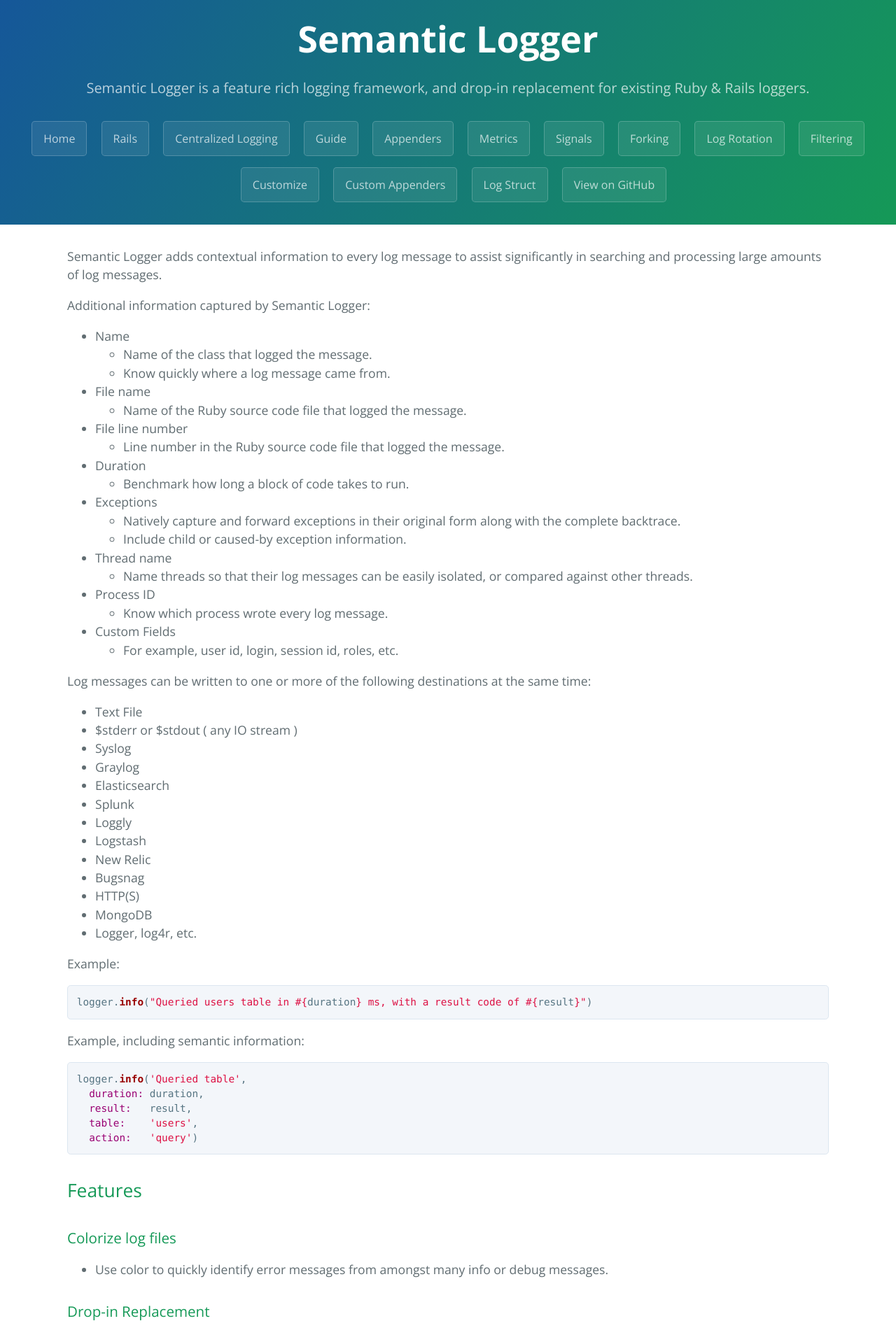
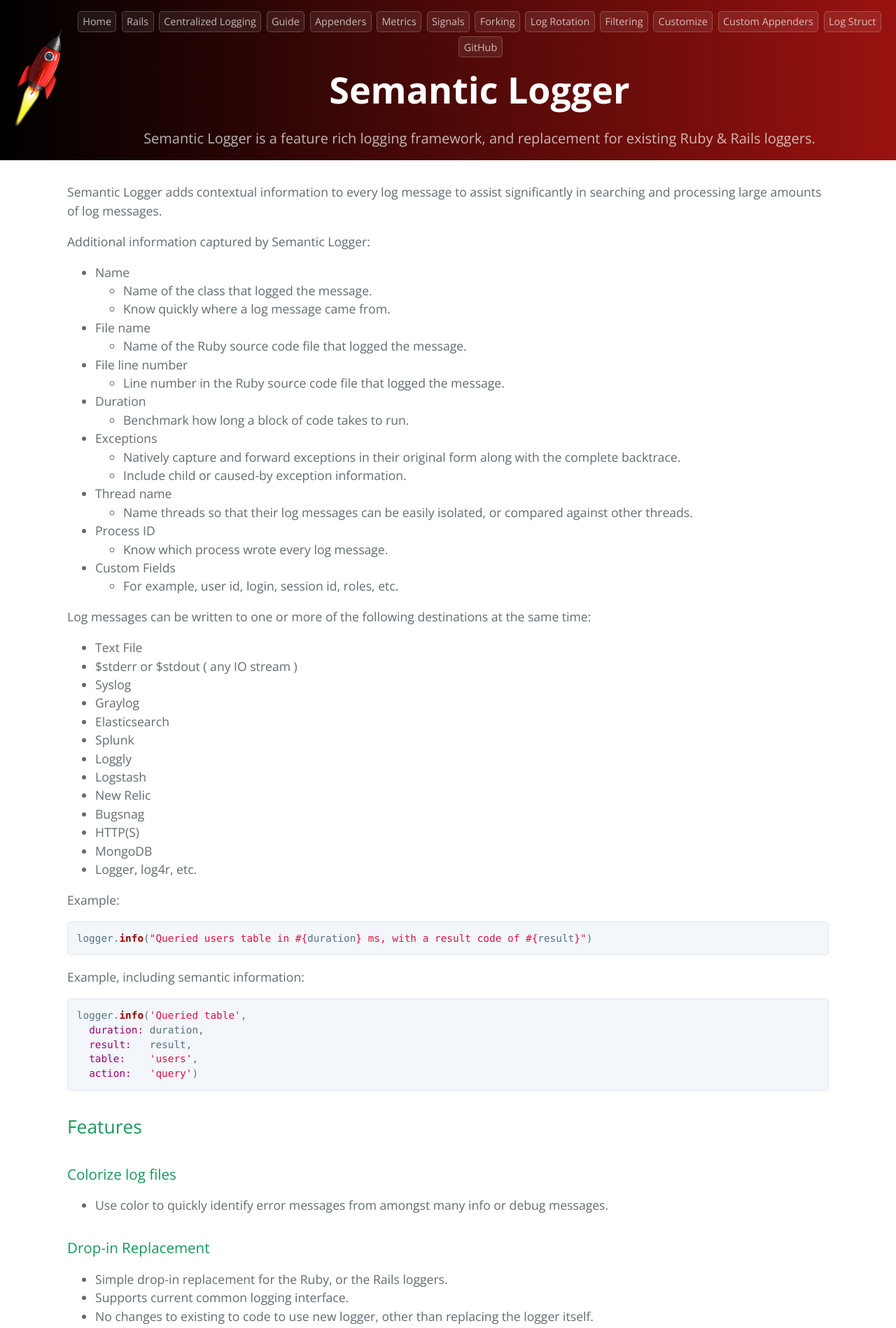
Before and after one commit to reidmorrison/semantic_logger, a Jekyll site: the page built from docs/index.md, in a window 1280 px wide. Shown: the top 1898 px of the page at 70% size. Built offline with Jekyll 4.4.1, drawn with Linux system fonts in a browser that asks for light colours.

Commit message:
Update docs theme

```diff
--- a/docs/_layouts/default.html
+++ b/docs/_layouts/default.html
@@ -15,9 +16,14 @@
 </head>
 <body>
 <section class="page-header">
-  <h1 class="project-name">Semantic Logger</h1>
-
-  <h2 class="project-tagline">Semantic Logger is a feature rich logging framework, and drop-in replacement for existing Ruby & Rails loggers.</h2>
+  <table style="width:100%">
+    <td>
+    <td>
+      <a href="http://rocketjob.io/">
+        <img src="images/rocket/rocket-icon-256.png" alt="Rocket Job" class="header-image">
+      </a>
+    </td>
+    <td>
       <a href="index.html" class="btn">Home</a>
       <a href="rails.html" class="btn">Rails</a>
       <a href="centralized_logging.html" class="btn">Centralized Logging</a>
@@ -31,7 +37,14 @@
       <a href="customize.html" class="btn">Customize</a>
       <a href="custom_appenders.html" class="btn">Custom Appenders</a>
       <a href="log_struct.html" class="btn">Log Struct</a>
-  <a href="https://github.com/rocketjob/semantic_logger" class="btn">View on GitHub</a>
+      <a href="https://github.com/rocketjob/semantic_logger" class="btn">GitHub</a>
+
+      <h1 class="project-name">Semantic Logger</h1>
+      <h2 class="project-tagline">Semantic Logger is a feature rich logging framework, and replacement for existing Ruby & Rails loggers.</h2>
+    </td>
+    </tr>
+  </table>
+
 </section>
 
 <section class="main-content">
--- a/docs/stylesheets/stylesheet.css
+++ b/docs/stylesheets/stylesheet.css
@@ -17,7 +17,7 @@ a {
 
 .btn {
   display: inline-block;
-  margin-bottom: 1rem;
+  margin-bottom: 0.4rem;
   color: rgba(255, 255, 255, 0.7);
   background-color: rgba(255, 255, 255, 0.08);
   border-color: rgba(255, 255, 255, 0.2);
@@ -26,7 +26,7 @@ a {
   border-radius: 0.3rem;
   transition: color 0.2s, background-color 0.2s, border-color 0.2s; }
   .btn + .btn {
-    margin-left: 1rem; }
+    margin-left: 0.2rem; }
 
 .btn:hover {
   color: rgba(255, 255, 255, 0.8);
@@ -36,28 +36,35 @@ a {
 
 @media screen and (min-width: 64em) {
   .btn {
-    padding: 0.75rem 1rem; } }
+    padding: 0.2rem 0.4rem;
+    font-size: 0.9rem;
+  } }
 
 @media screen and (min-width: 42em) and (max-width: 64em) {
   .btn {
-    padding: 0.6rem 0.9rem;
+    padding: 0.2rem 0.4rem;
     font-size: 0.9rem; } }
 
 @media screen and (max-width: 42em) {
   .btn {
     display: block;
     width: 100%;
-    padding: 0.75rem;
+    padding: 0.2rem;
     font-size: 0.9rem; }
     .btn + .btn {
-      margin-top: 1rem;
+      margin-top: 0.4rem;
       margin-left: 0; } }
 
 .page-header {
   color: #fff;
   text-align: center;
-  background-color: #159957;
-  background-image: linear-gradient(120deg, #155799, #159957); }
+  background-color: #363899;
+  background-image: linear-gradient(90deg, #000000, #99120f); }
+
+.header-image {
+  align: middle;
+  height: 140px;
+}
 
 @media screen and (min-width: 64em) {
   .page-header {
@@ -65,7 +72,7 @@ a {
 
 @media screen and (min-width: 42em) and (max-width: 64em) {
   .page-header {
-    padding: 0rem 0rem; } }
+    padding: 1rem 1rem; } }
 
 @media screen and (max-width: 42em) {
   .page-header {
@@ -88,7 +95,7 @@ a {
     font-size: 1.75rem; } }
 
 .project-tagline {
-  margin-bottom: 2rem;
+  margin-bottom: 0rem;
   font-weight: normal;
   opacity: 0.7; }
 
```
Also changed, not shown: other parts of docs/_layouts/default.html (+2 -1 lines), docs/images/rocket/rocket-icon-256.png (added). Lines whose indentation alone changed are shown as unchanged.
